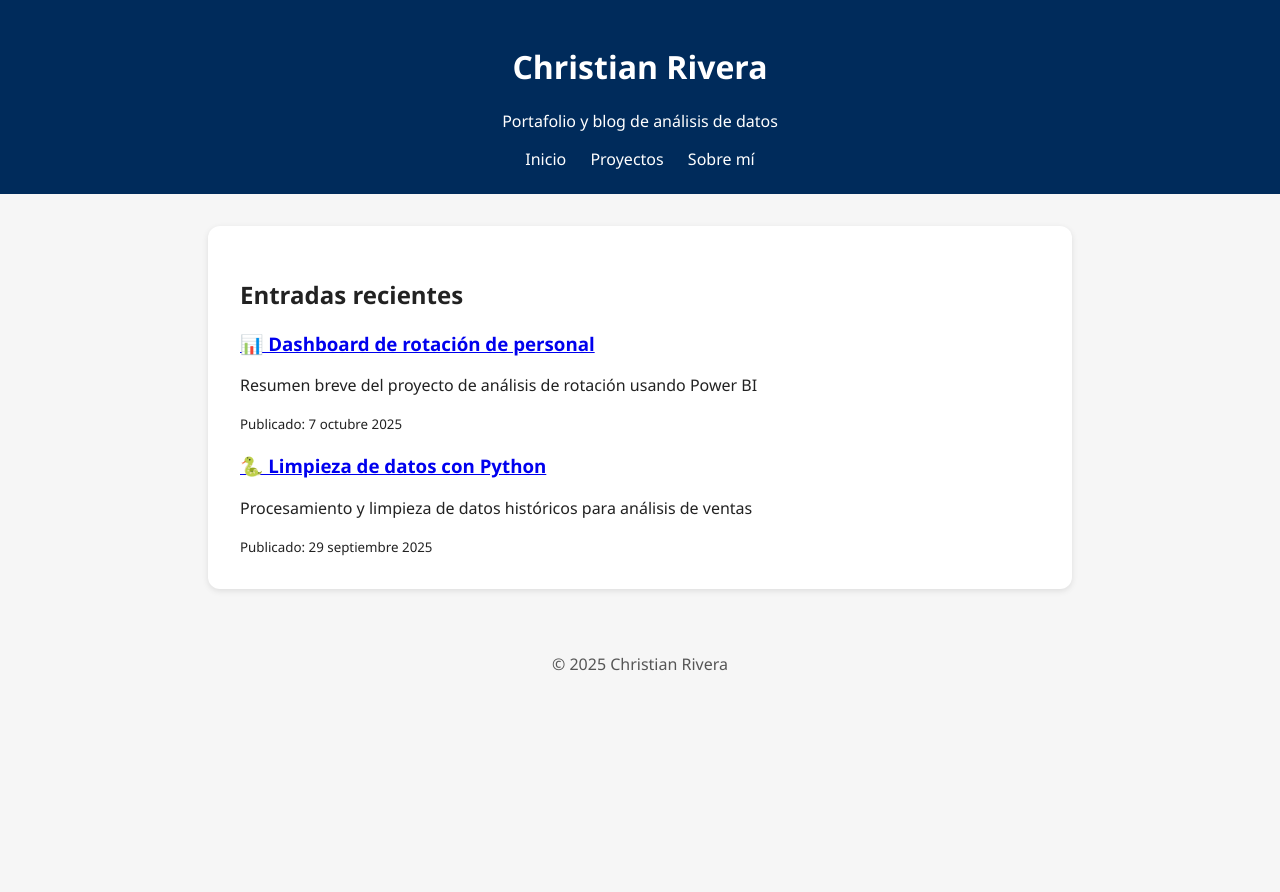
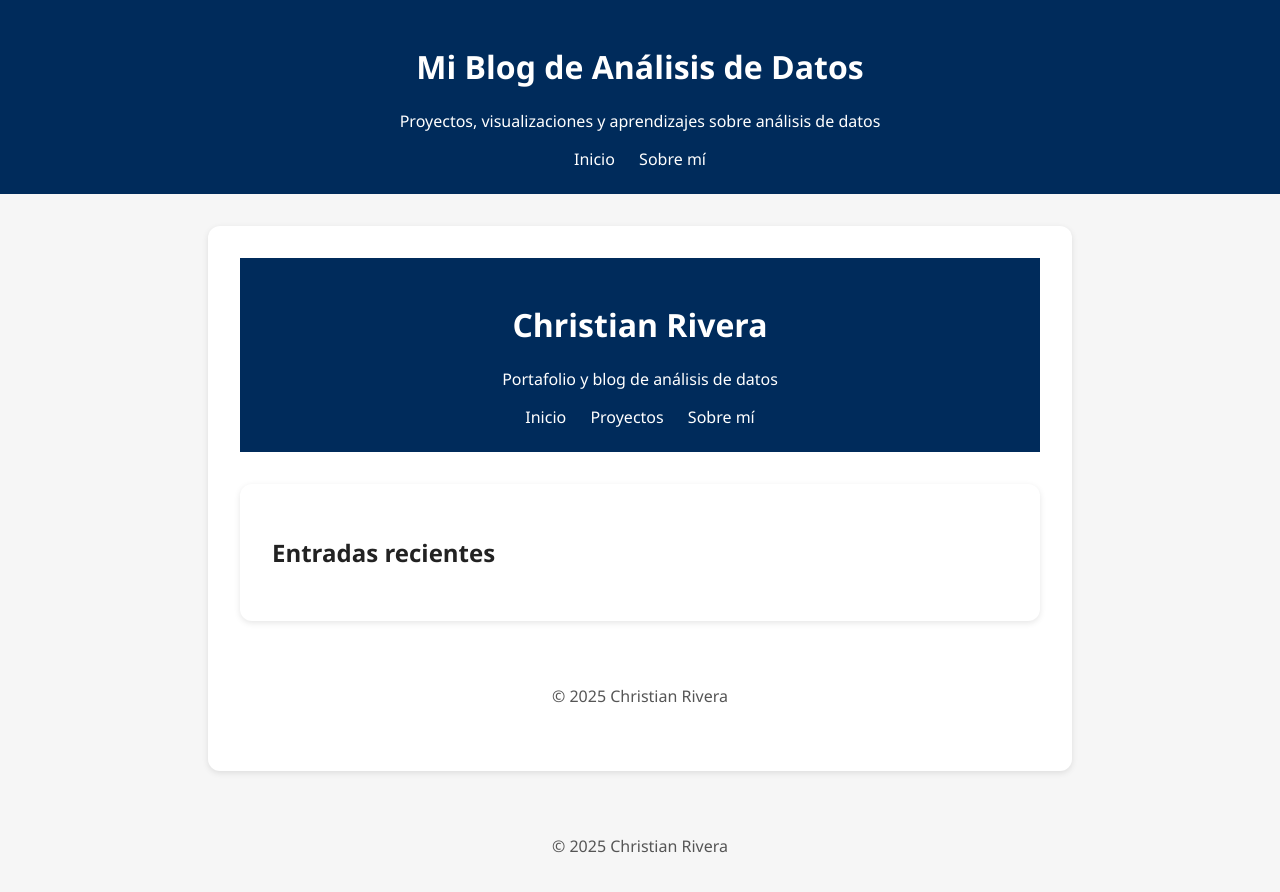
Before and after one commit to ChrisRV77/ChrisRV77.github.io, a Jekyll site: the page built from index.html, in a window 1280 px wide. Shown: the top 892 px of the page. Built offline with Jekyll 4.4.1, drawn with Linux system fonts in a browser that asks for light colours.

Commit message:
Update index.html

```diff
--- a/index.html
+++ b/index.html
@@ -1,3 +1,8 @@
+---
+layout: default
+title: "Inicio"
+---
+
 <!DOCTYPE html>
 <html lang="es">
 <head>
@@ -21,26 +26,14 @@
 <main>
   <h2>Entradas recientes</h2>
   <div class="posts-grid">
-
-    <div class="post-card">
-      <h3><a href="posts/2025-10-07-powerbi-dashboard.html">📊 Dashboard de rotación de personal</a></h3>
-      <p>Resumen breve del proyecto de análisis de rotación usando Power BI</p>
-      <small>Publicado: 7 octubre 2025</small>
-    </div>
-
-    <div class="post-card">
-      <h3><a href="posts/2025-09-29-limpieza-python.html">🐍 Limpieza de datos con Python</a></h3>
-      <p>Procesamiento y limpieza de datos históricos para análisis de ventas</p>
-      <small>Publicado: 29 septiembre 2025</small>
-    </div>
-
+    <!-- Aquí se insertarán automáticamente los posts -->
   </div>
 </main>
-
 
 <footer>
   <p>© 2025 Christian Rivera</p>
 </footer>
 
+
 </body>
 </html>
```
